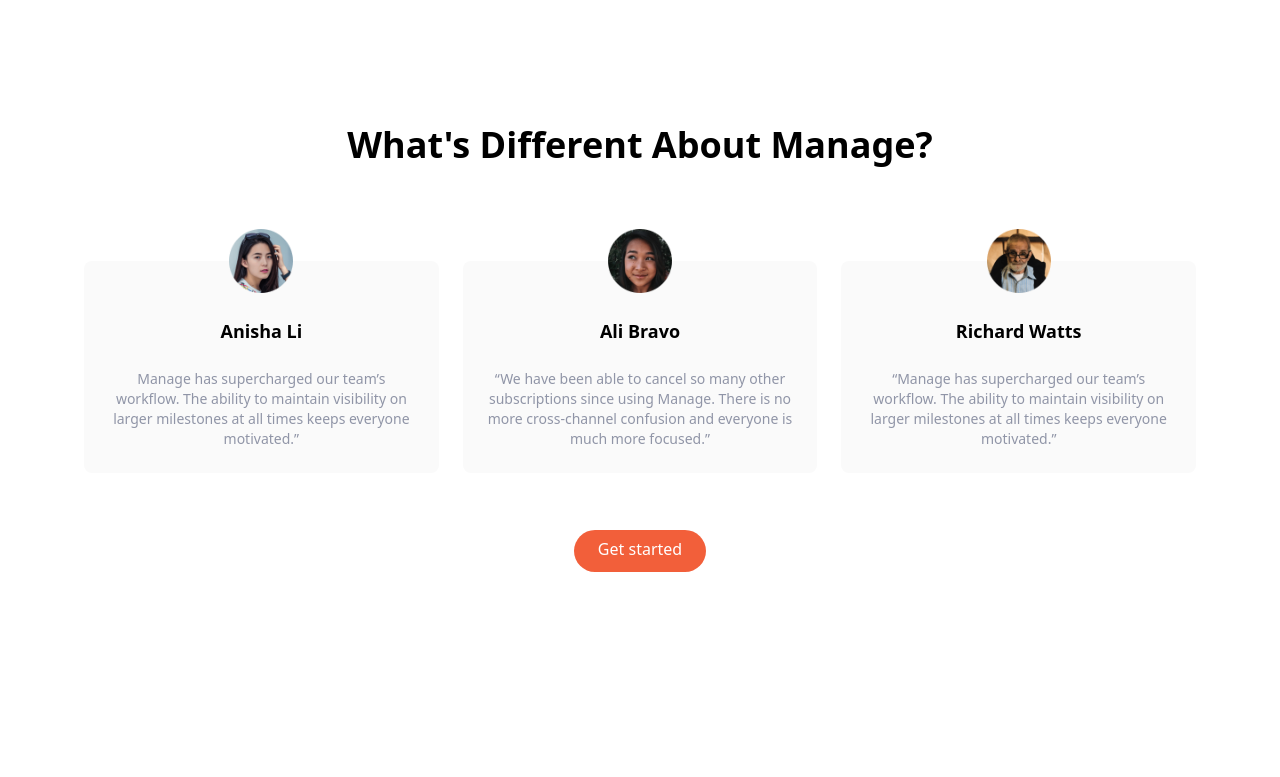
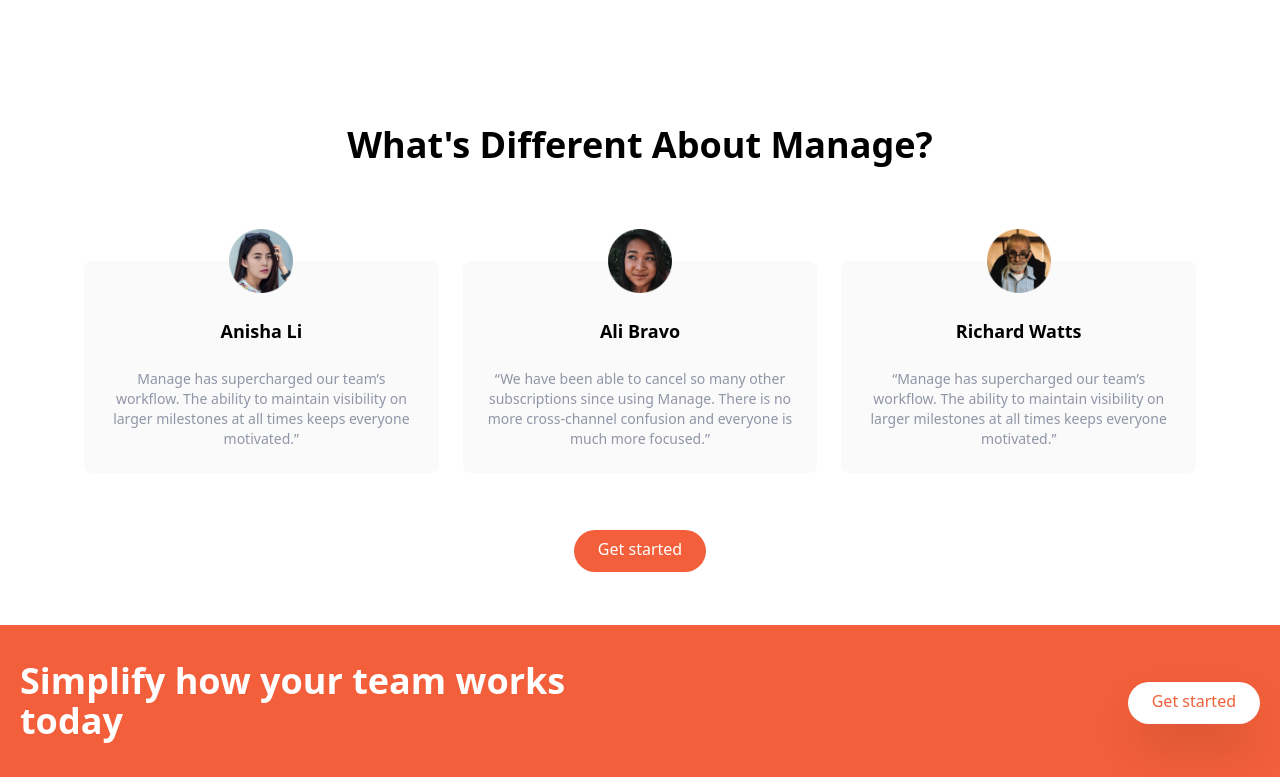
Before and after one commit to nittin-shankar/tailwind-crash-course, a website: page index.html in a window 1280 px wide. Shown: the part 1112-1889 px from the top of the page. Before the commit the page ends 1737 px from the top, so only its background shows below. Drawn offline with Linux system fonts and the light colour scheme.

Commit message:
Build CTA section

```diff
--- a/index.html
+++ b/index.html
@@ -189,5 +189,20 @@
         </div>
       </div>
     </section>
+
+    <!-- CTA Section -->
+    <section id="cta" class="bg-brightRed">
+      <!-- Flex Continer -->
+      <div class="container flex flex-col items-center justify-between px-5 mx-auto md:flex-row">
+        <!-- Heading -->
+        <h2 class="pt-6 text-5xl font-bold leading-tight text-center text-white md:pt-0 md:text-4xl md:max-w-xl md:text-left">
+          Simplify how your team works today
+        </h2>
+
+        <div class="my-16">
+          <a href="#" class="p-3 px-6 pt-2 text-brightRed shadow-2xl bg-white rounded-full baseline hover:bg-gray-300">Get started</a>
+        </div>
+      </div>
+    </section>
   </body>
 </html>
```
Also changed, not shown: dist/style.css.
